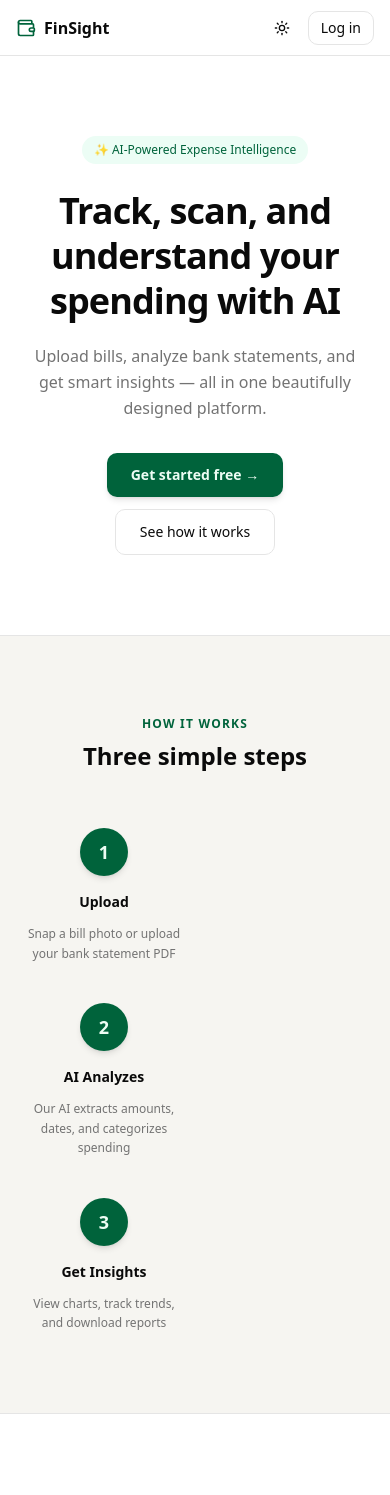
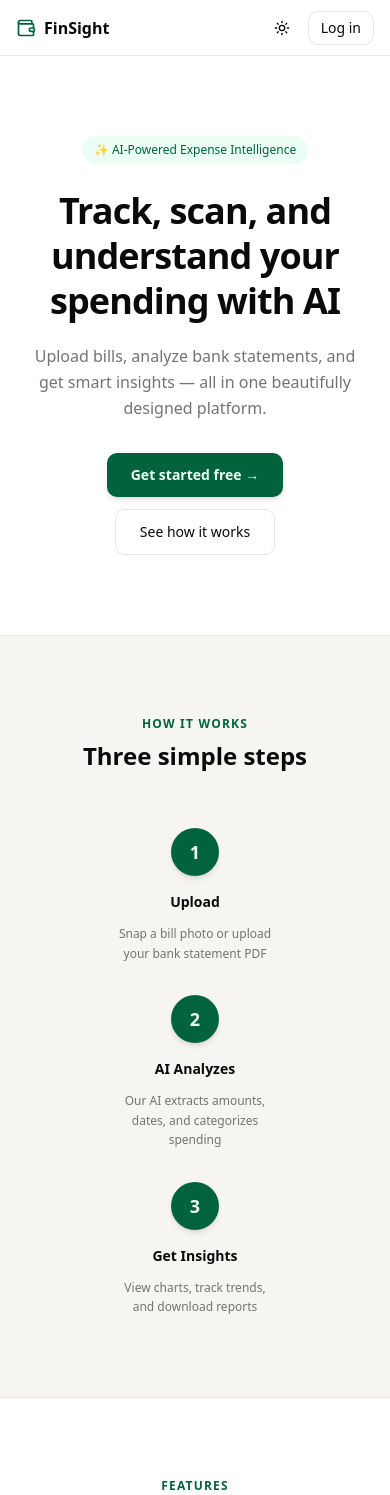
Before and after one commit to Prishakarthika27/finsight-expense-platform, a Next.js app in the folder frontend/: page /home in a window 390 px wide. Shown: the top 1495 px of the page. Built offline with nearby package versions, Linux system fonts and the light colour scheme.

Commit message:
fix: center how it works steps on mobile

```diff
--- a/frontend/src/app/(public)/home/page.tsx
+++ b/frontend/src/app/(public)/home/page.tsx
@@ -109,11 +109,11 @@ export default function HomePage() {
       <section id="how-it-works" className="py-20 px-6 bg-muted/50 border-t border-border">
         <p className="animate-on-scroll text-center text-xs font-semibold text-primary uppercase tracking-widest mb-2">How it works</p>
         <h2 className="animate-on-scroll text-center text-2xl font-semibold mb-14">Three simple steps</h2>
-        <div className="flex flex-col md:flex-row items-start justify-center gap-10 max-w-3xl mx-auto">
+        <div className="flex flex-col md:grid md:grid-cols-3 gap-8 max-w-3xl mx-auto items-center">
           {STEPS.map((step, i) => (
             <div
               key={i}
-              className={`animate-on-scroll flex flex-col items-center text-center gap-3 flex-1`}
+              className="animate-on-scroll flex flex-col items-center text-center gap-3 w-full"
             >
               <div className="h-12 w-12 rounded-full bg-primary text-primary-foreground flex items-center justify-center text-lg font-bold shadow-md">
                 {step.num}
```
